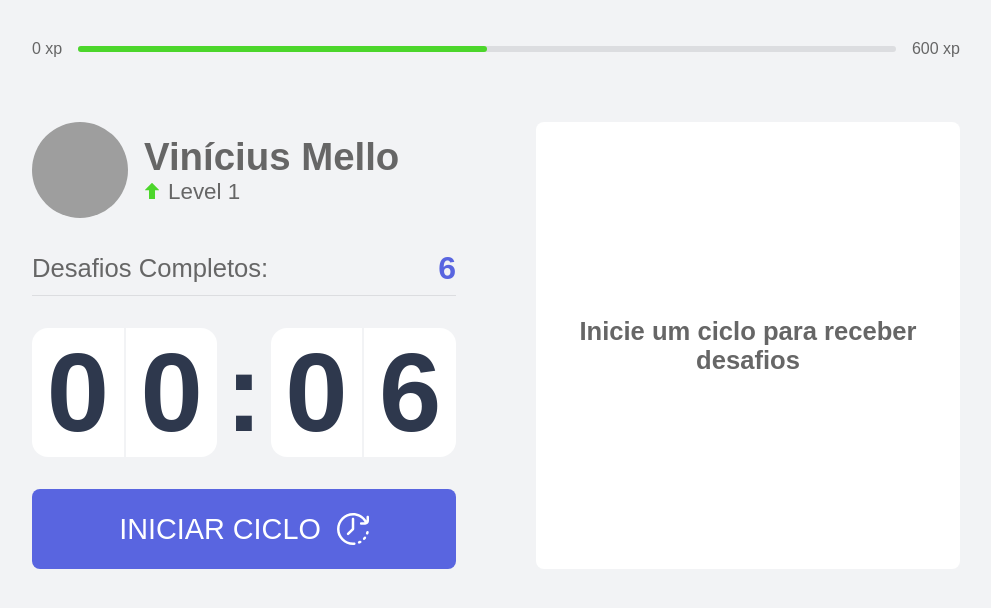
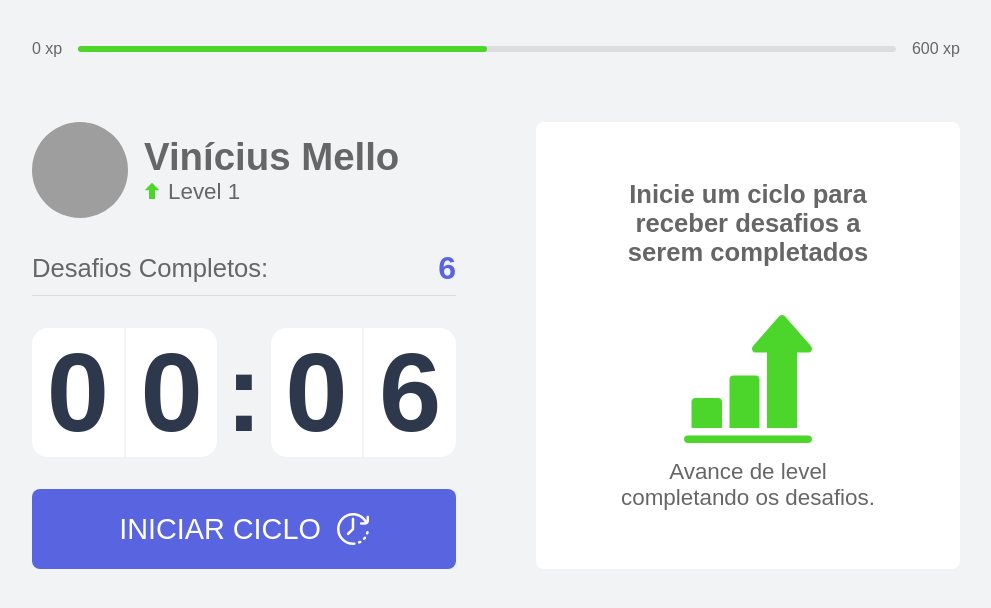
Before and after one commit to viniciusbmello/TypeScript-Next-NLW4, a Next.js app: page / in a window 1280 px wide. Shown: the top 608 px of the page, without its empty margins (144-1135 px from the left). Built offline with nearby package versions, Linux system fonts and the light colour scheme; grey boxes are pictures that could not be loaded.

Commit message:
ChallangeBox CSS

```diff
--- /dev/null
+++ b/src/assets/svg/levelUp.tsx
@@ -0,0 +1,21 @@
+import * as React from 'react'
+
+const SvgComponent: React.FC = (props: React.SVGProps<SVGSVGElement>) => {
+  return (
+    <svg xmlns="http://www.w3.org/2000/svg" viewBox="0 0 512 512" {...props}>
+      <path
+        d="M496.997,481.999c-387.768,0-384.894,0-481.997,0c-8.291,0-15,6.709-15,15c0,8.291,6.709,15,15,15h481.997
+			c8.291,0,15-6.709,15-15C511.997,488.708,505.288,481.999,496.997,481.999z"
+      />
+      <path d="M136.999,332H45c-8.291,0-15,6.709-15,15v104.999h121.999V347C151.999,338.709,145.29,332,136.999,332z" />
+      <path d="M286.998,242h-90c-8.291,0-15,6.709-15,15v194.999h119.999V257C301.998,248.709,295.289,242,286.998,242z" />
+      <path
+        d="M507.602,124.395L402.603,4.396c-5.859-5.859-15.352-5.859-21.211,0L276.392,124.395
+			c-4.292,4.292-5.581,10.737-3.252,16.348c2.314,5.61,7.793,9.258,13.857,9.258h45v301.998h120V150.001h45
+			c6.064,0,11.543-3.647,13.857-9.258C513.183,135.133,511.894,128.687,507.602,124.395z"
+      />
+    </svg>
+  )
+}
+
+export default SvgComponent
--- a/src/components/challangeBox/index.tsx
+++ b/src/components/challangeBox/index.tsx
@@ -1,10 +1,14 @@
 import React from 'react'
 import Layout from './style'
+
+import LevelUpSvg from '../../assets/svg/levelUp'
 
 const ChallangeBox: React.FC = () => {
   return (
     <Layout>
-      <strong>Inicie um ciclo para receber desafios</strong>
+      <strong>Inicie um ciclo para receber desafios a serem completados</strong>
+      <LevelUpSvg />
+      <p>Avance de level completando os desafios.</p>
     </Layout>
   )
 }
--- a/src/components/challangeBox/style.ts
+++ b/src/components/challangeBox/style.ts
@@ -6,12 +6,29 @@ const Layout = styled.div`
 
     display: flex;
     align-items: center;
+    flex-direction: column;
     justify-content: center;
     text-align: center;
 
-    padding: 1rem;
+    padding: 0 1rem;
     border-radius: 0.5rem;
     background: ${props => props.theme.colors.white};
+  }
+
+  & > strong {
+    padding: 0 3rem;
+  }
+
+  & > svg {
+    width: 8rem;
+    margin-top: 3rem;
+    margin-bottom: 1rem;
+    fill: ${props => props.theme.colors.green};
+  }
+
+  & > p {
+    padding: 0 4rem;
+    font-size: 1.4rem;
   }
 `
 
--- a/src/components/experienceBar/style.ts
+++ b/src/components/experienceBar/style.ts
@@ -67,7 +67,7 @@ const Layout = styled.div`
       opacity: 1;
     }
     100% {
-      top: -1rem;
+      top: 1.8rem;
       opacity: 0;
     }
   }
```
